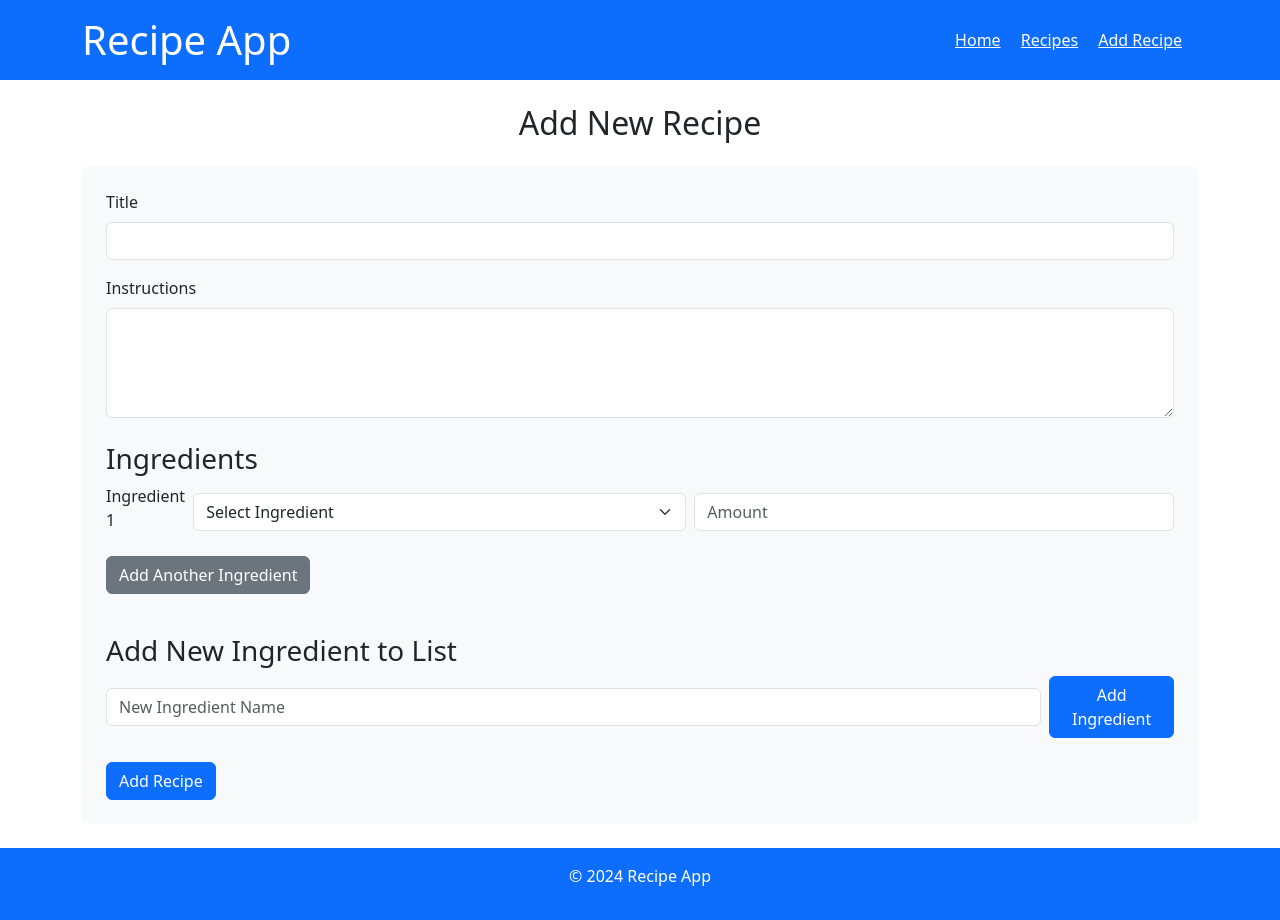
After one commit to Tapir79/Cybersecuritybase-mooc-project1, a Django app: page /recipes/add/ in a window 1280 px wide. The commit adds this page. Run offline with Django 5.2, Linux system fonts and the light colour scheme; data comes from the database, SQL or seed files in the repository; both versions use the stored data as it was after the commit.

Commit message:
add add_recipe

```diff
--- /dev/null
+++ b/recipe_server/recipes/templates/add_recipe.html
@@ -0,0 +1,114 @@
+{% extends "base.html" %}
+
+{% block title %}Add New Recipe{% endblock %}
+
+{% block content %}
+        <h2 class="text-center my-4">Add New Recipe</h2>
+
+        <form method="post" class="bg-light p-4 rounded">
+            {% csrf_token %}
+
+            <!-- Recipe Title and Instructions -->
+            <div class="mb-3">
+                <label for="title" class="form-label">Title</label>
+                <input type="text" id="title" name="title" class="form-control" required>
+            </div>
+
+            <div class="mb-3">
+                <label for="instructions" class="form-label">Instructions</label>
+                <textarea id="instructions" name="instructions" class="form-control" rows="4" required></textarea>
+            </div>
+
+            <!-- Ingredients Section -->
+            <h3 class="mt-4">Ingredients</h3>
+            <div id="ingredient-formset">
+                <div class="mb-3 d-flex align-items-center">
+                    <label class="form-label me-2">Ingredient 1</label>
+                    <select name="ingredient_0" class="form-select me-2" required>
+                        <option value="" selected disabled>Select Ingredient</option>
+                        {% for ingredient in ingredients %}
+                            <option value="{{ ingredient.id }}">{{ ingredient.name }}</option>
+                        {% endfor %}
+                    </select>
+                    <input type="text" name="amount_0" class="form-control" placeholder="Amount" required>
+                </div>
+            </div>
+
+            <button type="button" class="btn btn-secondary mb-3" onclick="addIngredientForm()">Add Another Ingredient</button>
+
+            <!-- Form to add a new ingredient -->
+            <h3 class="mt-4">Add New Ingredient to List</h3>
+            <div class="d-flex align-items-center">
+                <input type="text" id="new_ingredient_name" class="form-control me-2" placeholder="New Ingredient Name">
+                <button type="button" class="btn btn-primary" onclick="addNewIngredient()">Add Ingredient</button>
+            </div>
+
+            <button type="submit" class="btn btn-primary mt-4">Add Recipe</button>
+        </form>
+
+    </main>
+    {% endblock %}
+
+    {% block extra_js %}
+    <script>
+        // JavaScript function to add a new ingredient via AJAX
+        function addNewIngredient() {
+            const ingredientName = document.getElementById('new_ingredient_name').value;
+
+            if (ingredientName) {
+                fetch("{% url 'add_ingredient' %}", {
+                    method: 'POST',
+                    headers: {
+                        'Content-Type': 'application/x-www-form-urlencoded',
+                        'X-CSRFToken': '{{ csrf_token }}'  // CSRF token for Django
+                    },
+                    body: new URLSearchParams({
+                        'ingredient_name': ingredientName
+                    })
+                })
+                .then(response => response.json())
+                .then(data => {
+                    if (data.status === 'success') {
+                        alert(`Ingredient '${data.ingredient.name}' added successfully.`);
+
+                        // Optionally, add the new ingredient to the dropdown
+                        const ingredientSelect = document.querySelectorAll('select[name^="ingredient_"]');
+                        ingredientSelect.forEach(select => {
+                            const option = document.createElement('option');
+                            option.value = data.ingredient.id;
+                            option.text = data.ingredient.name;
+                            select.add(option);
+                        });
+                    } else {
+                        alert(data.message);
+                    }
+                })
+                .catch(error => console.error('Error:', error));
+            } else {
+                alert("Please enter an ingredient name.");
+            }
+        }
+
+        // Function to dynamically add an ingredient form field
+        function addIngredientForm() {
+            const formContainer = document.getElementById('ingredient-formset');
+            const formCount = formContainer.children.length;
+
+            const newIngredientDiv = document.createElement('div');
+            newIngredientDiv.classList.add('mb-3', 'd-flex', 'align-items-center'); // Add Bootstrap classes
+
+            newIngredientDiv.innerHTML = `
+                <label  class="form-label me-2">Ingredient ${formCount + 1}</label>
+                <select name="ingredient_${formCount}" class="form-select me-2" required>
+                    <option value="" selected disabled>Select Ingredient</option>
+                    {% for ingredient in ingredients %}
+                        <option value="{{ ingredient.id }}">{{ ingredient.name }}</option>
+                    {% endfor %}
+                </select>
+                <input type="text" name="amount_${formCount}" class="form-control" placeholder="Amount" required>
+            `;
+
+            formContainer.appendChild(newIngredientDiv);
+        }
+    </script>
+    {% endblock %}
--- a/recipe_server/recipes/templates/base.html
+++ b/recipe_server/recipes/templates/base.html
@@ -20,7 +20,7 @@
         <nav>
             <a href="{% url 'index' %}" class="text-white me-3">Home</a>
             <a href="{% url 'recipe_list' %}" class="text-white me-3">Recipes</a>
-
+            <a href="{% url 'add_recipe' %}" class="text-white me-3 ">Add Recipe</a>
         </nav>
     </header>
 
--- a/recipe_server/recipes/urls.py
+++ b/recipe_server/recipes/urls.py
@@ -5,4 +5,6 @@ urlpatterns = [
     path('', views.index, name='index'),
     path('recipes', views.recipe_list, name='recipe_list'),
     path('recipes/<int:recipe_id>/', views.recipe_detail, name='recipe_detail'),
+    path('recipes/add/', views.add_recipe, name='add_recipe'),
+    path('ingredients/add/', views.add_ingredient, name='add_ingredient'),
 ]
--- a/recipe_server/recipes/views.py
+++ b/recipe_server/recipes/views.py
@@ -1,5 +1,6 @@
 from django.shortcuts import get_object_or_404, render, redirect
-from .models import Recipe
+from django.http import JsonResponse
+from .models import Recipe, Ingredient, RecipeIngredient
 
 def index(request):
     return render(request, 'index.html')
@@ -12,3 +13,45 @@ def recipe_list(request):
 def recipe_detail(request, recipe_id):
     recipe = get_object_or_404(Recipe, id=recipe_id)
     return render(request, 'recipe_detail.html', {'recipe': recipe})
+
+def add_recipe(request):
+
+    ingredients = Ingredient.objects.all()
+
+    if request.method == 'POST':
+        title = request.POST.get('title')
+        instructions = request.POST.get('instructions')
+
+        # Create the new recipe
+        recipe = Recipe.objects.create(title=title, instructions=instructions)
+
+        # Process ingredient fields
+        form_count = len([key for key in request.POST.keys() if key.startswith('ingredient_')])
+
+        for i in range(form_count):
+            ingredient_id = request.POST.get(f'ingredient_{i}')
+            amount = request.POST.get(f'amount_{i}')
+
+            if ingredient_id and amount:
+                ingredient = Ingredient.objects.get(id=ingredient_id)
+
+                # Check if the ingredient is already linked to this recipe
+                if not RecipeIngredient.objects.filter(recipe=recipe, ingredient=ingredient).exists():
+                    RecipeIngredient.objects.create(recipe=recipe, ingredient=ingredient, amount=amount)
+
+        return redirect('recipe_list')
+
+    return render(request, 'add_recipe.html', {'ingredients': ingredients})
+
+def add_ingredient(request):
+    if request.method == 'POST':
+        ingredient_name = request.POST.get('ingredient_name')
+
+        # Check if the ingredient already exists
+        ingredient, created = Ingredient.objects.get_or_create(name=ingredient_name)
+        if created:
+            return JsonResponse({'status': 'success', 'ingredient': {'id': ingredient.id, 'name': ingredient.name}})
+        else:
+            return JsonResponse({'status': 'error', 'message': 'Ingredient already exists'})
+
+    return JsonResponse({'status': 'error', 'message': 'Invalid request'}, status=400)
```
Also changed, not shown: recipe_server/db.sqlite3.
